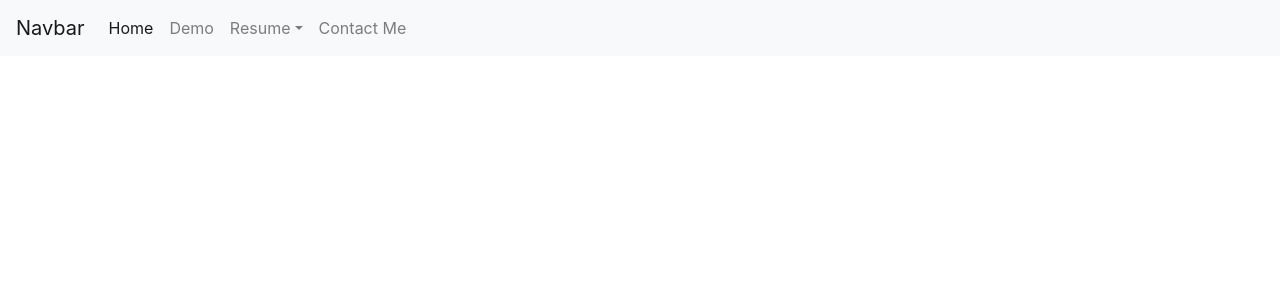
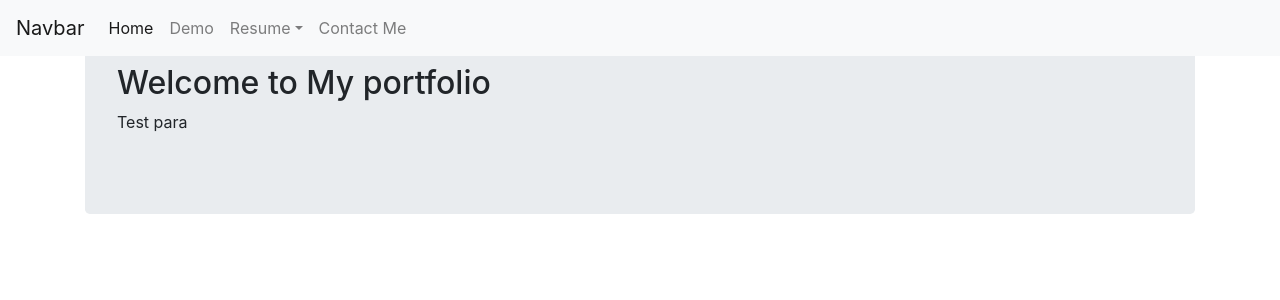
Before and after one commit to JphanACC/portfolio-site, a React (Create React App) app: page / in a window 1280 px wide. Shown: the top 300 px of the page. Built offline with nearby package versions, Linux system fonts and the light colour scheme.

Commit message:
refactor into more friendly structure

```diff
--- a/package.json
+++ b/package.json
@@ -13,6 +13,7 @@
     "react": "^17.0.1",
     "react-bootstrap": "^1.4.0",
     "react-dom": "^17.0.1",
+    "react-router-dom": "^5.2.0",
     "react-scripts": "4.0.0",
     "web-vitals": "^0.2.4"
   },
--- a/src/App.js
+++ b/src/App.js
@@ -1,23 +1,22 @@
 import React, { Component } from 'react';
 import 'bootstrap';
 import 'bootstrap/dist/css/bootstrap.min.css';
+import { Router } from 'react-router-dom';
 
 //stylings
 import './App.scss';
 //components
 import Navbar from './components/Header/Navbar';
+import Routes from './config/Routes';
 
-// so what seems to be the problem?
-// the problem is in components -> Header -> Navbar
 
-class App extends Component {
-  render() {
+function App(props) {
     return (
-      <div>
-        <Navbar />
-      </div>
+        <div className="App">
+          <Navbar />
+          <Routes />
+        </div>
     );
-  }
 }
 
 export default App;
--- /dev/null
+++ b/src/components/Body/Home/Home.js
@@ -0,0 +1,18 @@
+import React, { Component } from 'react'
+
+import {Jumbotron, Container, Row, Col, Image, Button} from 'react-bootstrap';
+import './Home.css';
+
+
+export default class Home extends Component {
+    render() {
+        return (
+            <Container>
+                <Jumbotron>
+                    <h2>Welcome to My portfolio</h2>
+                    <p>Test para</p>
+                </Jumbotron>
+            </Container>
+        )
+    }
+}
--- /dev/null
+++ b/src/components/Footer/Contact/Contact.js
@@ -0,0 +1,13 @@
+import React from 'react'
+import {Jumbotron, Container, Row, Col, Image, Button} from 'react-bootstrap'
+
+export default function Contact() {
+    return (
+        <Container>
+
+                <h2>Contact</h2>
+                <p>Test para</p>
+
+        </Container>
+    )
+}
--- a/src/components/Header/Navbar.js
+++ b/src/components/Header/Navbar.js
@@ -11,10 +11,10 @@ export default function Navbar() {
                 <div className="collapse navbar-collapse" id="navbarSupportedContent">
                     <ul className="navbar-nav mr-auto">
                     <li className="nav-item active">
-                        <a className="nav-link" href="#">Home <span className="sr-only">(current)</span></a>
+                        <a className="nav-link" href="/">Home <span className="sr-only">(current)</span></a>
                     </li>
                     <li className="nav-item">
-                        <a className="nav-link" href="#">Demo</a>
+                        <a className="nav-link" href="/about">Demo</a>
                     </li>
                     <li className="nav-item dropdown">
                         <a className="nav-link dropdown-toggle" href="#" id="navbarDropdown" role="button" data-toggle="dropdown" aria-haspopup="true" aria-expanded="false">
@@ -26,7 +26,7 @@ export default function Navbar() {
                         </div>
                     </li>
                     <li className="nav-item">
-                        <a className="nav-link" href="#">Contact Me</a>
+                        <a className="nav-link" href="/contact">Contact Me</a>
                     </li>
                     </ul>
                 </div>
--- /dev/null
+++ b/src/config/Routes.js
@@ -0,0 +1,17 @@
+import React from 'react';
+import { Switch, Route} from 'react-router-dom';
+
+import Home from '../components/Body/Home/Home';
+import Contact from '../components/Footer/Contact/Contact';
+
+
+const Routes = (props) => {
+    return (
+        <Switch>
+            <Route exact path='/' component={ Home } />
+            <Route path='/contact' component={ Contact } />
+        </Switch>
+    )
+}
+
+export default Routes;
--- a/src/index.js
+++ b/src/index.js
@@ -3,11 +3,13 @@ import ReactDOM from 'react-dom';
 import './index.css';
 import App from './App';
 import reportWebVitals from './reportWebVitals';
+import { BrowserRouter as Router } from 'react-router-dom';
+
 
 ReactDOM.render(
-  <React.StrictMode>
+  <Router>
     <App />
-  </React.StrictMode>,
+  </Router>,
   document.getElementById('root')
 );
 
```
Also changed, not shown: src/components/Body/Home/Home.css (added), src/components/Footer/Contact/Contact.css (added), 1 other file (tests, documents, lock files or other folders).
